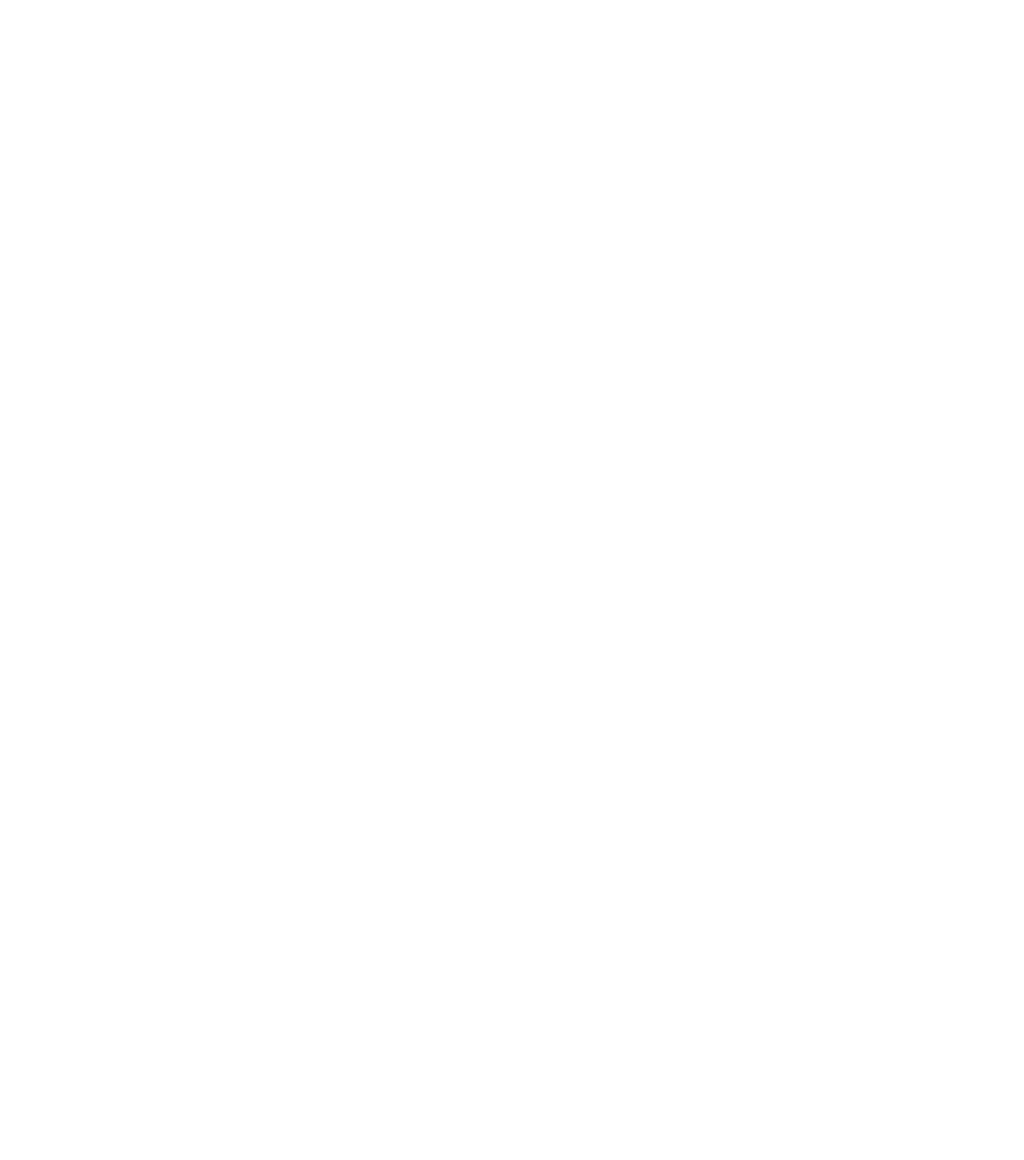
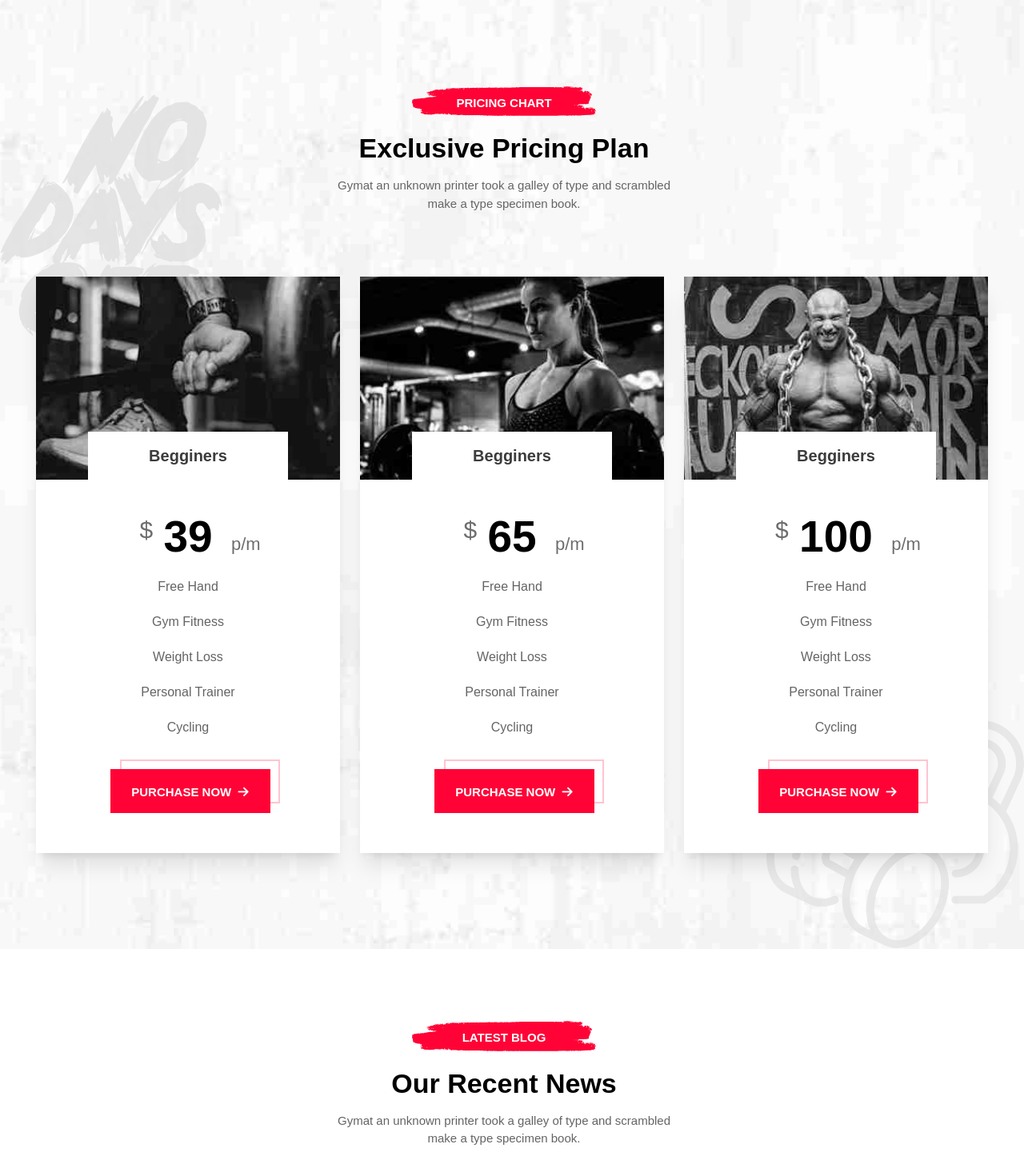
Before and after one commit to MazenMili/gym-website, a React (Create React App) app: page / in a window 1280 px wide. Shown: the part 7259-8710 px from the top of the page at 80% size. Before the commit the page ends 7257 px from the top, so only its background shows below. Built offline with nearby package versions, Linux system fonts and the light colour scheme.

Commit message:
created pricing section

```diff
--- a/src/App.js
+++ b/src/App.js
@@ -1,10 +1,12 @@
 import About from "./components/About/About";
 import BmiCalc from "./components/BMI/BmiCalc";
+import Blog from "./components/Blog/Blog";
 import ChooseUs from "./components/ChooseUs/ChooseUs";
 import Featured from "./components/Featured/Featured";
 import Gallery from "./components/Gallery/Gallery";
 import Hero from "./components/Hero/Hero";
 import Navbar from "./components/Nav/Navbar";
+import Pricing from "./components/Pricing/Pricing";
 import Testimonials from "./components/Testimonials/Testimonials";
 import Trainers from "./components/Trainers/Trainers";
 
@@ -20,6 +22,8 @@ function App() {
       <Testimonials />
       <Gallery />
       <BmiCalc />
+      <Pricing />
+      <Blog />
     </>
   );
 }
--- a/src/components/BMI/BmiCalc.jsx
+++ b/src/components/BMI/BmiCalc.jsx
@@ -41,14 +41,12 @@ function BmiCalc() {
               <form className="flex w-full gap-6 h-[50px] mt-10 ">
                 <input
                   onChange={(e) => setWeight(e.target.value)}
-                  value={weight}
                   className="w-[50%] bg-transparent text-[14px] border-2 border-[#ffffff7d] pl-6"
                   type="text"
                   placeholder="Weight / kg"
                 ></input>
                 <input
                   onChange={(e) => setHeight(e.target.value)}
-                  value={height}
                   className="w-[50%] bg-transparent text-[14px] border-2 border-[#ffffff7d] pl-6"
                   type="text"
                   placeholder="Height / cm"
--- /dev/null
+++ b/src/components/Blog/Blog.jsx
@@ -0,0 +1,39 @@
+import TitleRed from "../../images/who-we-are/title-bg.svg";
+import BlogBox from "./BlogBox";
+
+function Blog() {
+  return (
+    <>
+      <section className="bg-white ">
+        <div className="container page-padding py-[10rem]">
+          {/* title div -- */}
+          <div className="flex flex-col text-center relative w-[117rem]">
+            <p className="text-white relative z-10 text-[15px] uppercase font-bold mb-8">
+              latest blog
+            </p>
+            <img
+              src={TitleRed}
+              alt="text_bg"
+              className="w-[23rem] absolute -top-[10px] left-[47rem] "
+            />
+
+            <h2 className="text-[3.4rem] font-bold mb-4">Our Recent News</h2>
+            <p className="text-[#646464] font-medium text-[15px] ">
+              Gymat an unknown printer took a galley of type and scrambled
+              <br /> make a type specimen book.
+            </p>
+          </div>
+
+          {/* blog boxes */}
+          <div className="flex gap-6 w-full">
+            <BlogBox />
+            <BlogBox />
+            <BlogBox />
+          </div>
+        </div>
+      </section>
+    </>
+  );
+}
+
+export default Blog;
--- /dev/null
+++ b/src/components/Blog/BlogBox.jsx
@@ -0,0 +1,9 @@
+function BlogBox() {
+  return (
+    <>
+      <div className="w-1/3 shadow-xl flex flex-col"></div>
+    </>
+  );
+}
+
+export default BlogBox;
--- /dev/null
+++ b/src/components/Pricing/Pricing.jsx
@@ -0,0 +1,52 @@
+import TitleRed from "../../images/who-we-are/title-bg.svg";
+import BgText from "../../images/pricing/bg-text.png";
+import BgDumbell from "../../images/pricing/bg-dumbell.png";
+import PricingBox from "./PricingBox";
+
+import Img1 from "../../images/pricing/img1.jpg";
+import Img2 from "../../images/pricing/img2.jpg";
+import Img3 from "../../images/pricing/img3.jpg";
+
+function Pricing() {
+  return (
+    <>
+      <section className="pricing-section relative">
+        <div className="container page-padding py-[12rem] ">
+          <img src={BgText} className="left-0 absolute" alt="bg_img" />
+          {/* title div -- */}
+          <div className="flex flex-col text-center relative w-[117rem]">
+            <p className="text-white relative z-10 text-[15px] uppercase font-bold mb-8">
+              PRICING CHART
+            </p>
+            <img
+              src={TitleRed}
+              alt="text_bg"
+              className="w-[23rem] absolute -top-[10px] left-[47rem] "
+            />
+
+            <h2 className="text-[3.4rem] font-bold mb-4">
+              Exclusive Pricing Plan
+            </h2>
+            <p className="text-[#646464] font-medium text-[15px] ">
+              Gymat an unknown printer took a galley of type and scrambled
+              <br /> make a type specimen book.
+            </p>
+          </div>
+          {/* pricing boxes */}
+          <div className="flex gap-10 mt-32 relative z-[2]">
+            <PricingBox img={Img1} price="39" />
+            <PricingBox img={Img2} price="65" />
+            <PricingBox img={Img3} price="100" />
+          </div>
+          <img
+            src={BgDumbell}
+            alt="bg_icon"
+            className="right-0 bottom-0 absolute z-[1]"
+          />
+        </div>
+      </section>
+    </>
+  );
+}
+
+export default Pricing;
--- /dev/null
+++ b/src/components/Pricing/PricingBox.jsx
@@ -0,0 +1,49 @@
+import MainButton from "../MainButton";
+
+function PricingBox({ img, price }) {
+  return (
+    <>
+      <div className="flex flex-col w-1/3 bg-white shadow-xl relative">
+        <div
+          style={{ transition: "all 0.3s" }}
+          className="relative grayscale hover:grayscale-0"
+        >
+          <img src={img} alt="pricing_img" className="w-full h-full" />
+          <div className="absolute bg-white text-[20px] font-bold w-[25rem] text-center py-6 text-[#ff0336] bottom-0 left-0 right-0 mx-auto">
+            Begginers
+          </div>
+        </div>
+        <div className="flex flex-col items-center pt-[20px] pb-[50px]">
+          {/* price */}
+          <p className="text-center text-[55px] font-bold relative py-[10px] ">
+            <span className="text-[30px] text-[#6d6d6d] absolute font-normal top-8 -left-[3rem]">
+              $
+            </span>
+            {price}
+            <span className="text-[22px] text-[#6d6d6d] absolute font-normal bottom-[25px] -right-[6rem]">
+              p/m
+            </span>
+          </p>
+          {/* text */}
+          <div className="flex flex-col text-[16px] font-medium text-center gap-8 text-[#646464] ">
+            <p>Free Hand</p>
+            <p>Gym Fitness</p>
+            <p>Weight Loss</p>
+            <p>Personal Trainer</p>
+            <p>Cycling</p>
+          </div>
+
+          <MainButton
+            color={`text-white`}
+            bg={`bg-[#ff0336]`}
+            text="purchase now"
+            arrowColor={`text-white`}
+            cN="pricing-cta"
+          />
+        </div>
+      </div>
+    </>
+  );
+}
+
+export default PricingBox;
--- a/src/index.css
+++ b/src/index.css
@@ -612,6 +612,31 @@ body {
   background-repeat: no-repeat;
 }
 
+/* price section */
+
+.pricing-section {
+  background-image: url('../src/images/pricing/background.jpg');
+  object-fit: cover;
+  background-size: cover;
+  background-position: center;
+  background-repeat: no-repeat;
+}
+
+.pricing-cta {
+  transition: all 0.4s;
+  margin-top: 4rem;
+}
+
+.pricing-cta::after {
+  border: 2px solid #ff03353b;
+
+}
+
+.pricing-cta:hover:after {
+  border: 2px solid #FF0336;
+}
+
+
 /* scrollbar ------------------------- */
 
 /* Firefox */
```
Also changed, not shown: src/images/pricing/bg-dumbell.png (added), src/images/pricing/bg-text.png (added).
